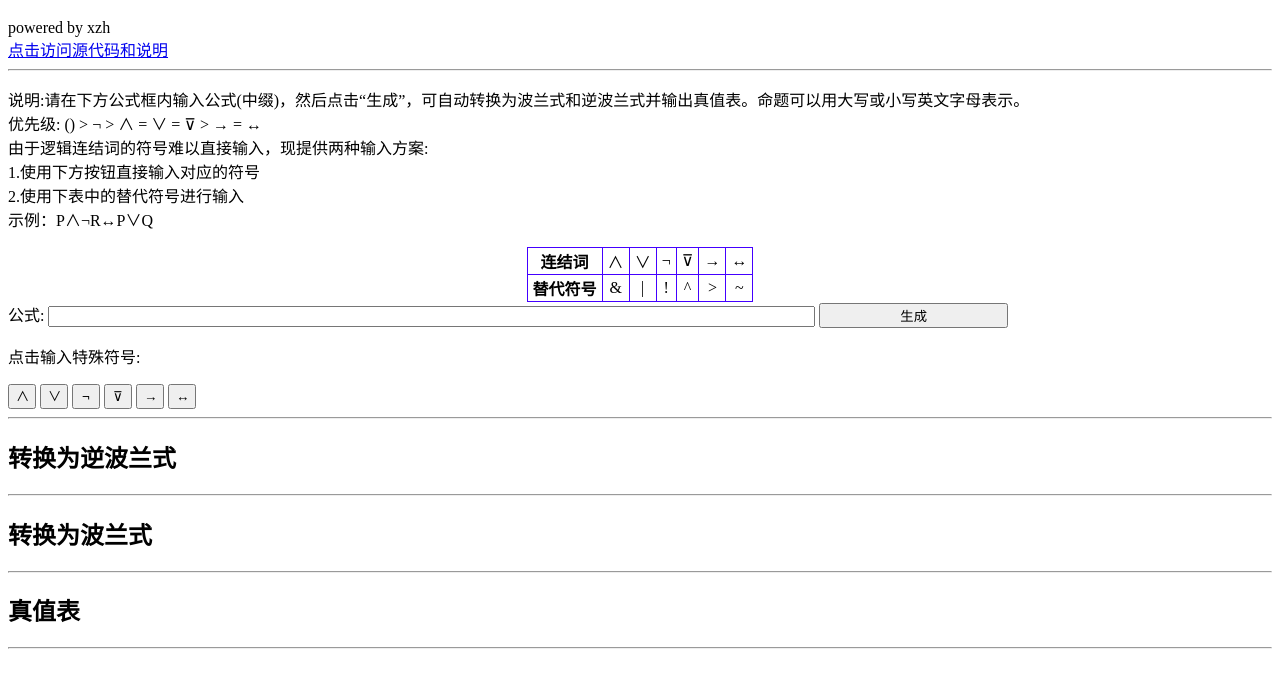
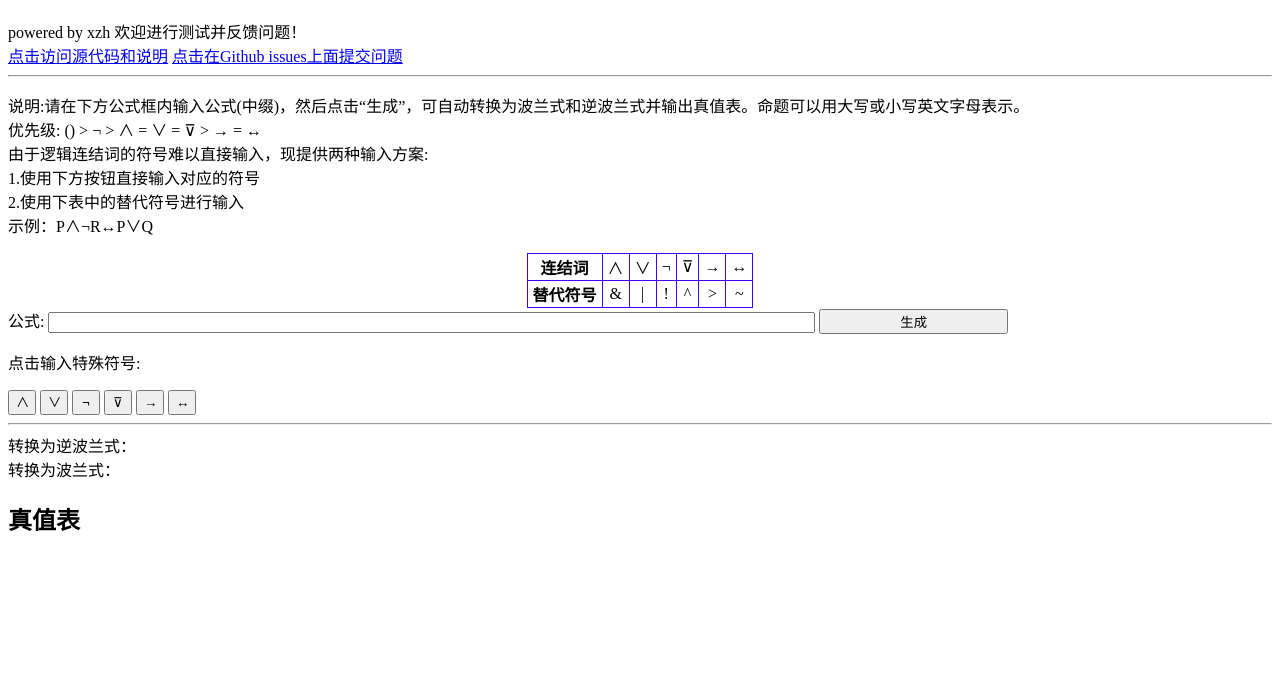
Before and after one commit to eternalcomet/BoolTable, a plain HTML site: page index.html in a window 1280 px wide. Shown: the part 70-758 px from the top of the page. Drawn offline with Linux system fonts and the light colour scheme.

Commit message:
ui调整

```diff
--- a/index.html
+++ b/index.html
@@ -11,8 +11,9 @@
 
 <body>
     <h1>真值表生成工具</h1>
-    <div>powered by xzh</div>
+    <div>powered by xzh 欢迎进行测试并反馈问题！</div>
     <a href="https://github.com/eternalcomet/BoolTable/">点击访问源代码和说明</a>
+    <a href="https://github.com/eternalcomet/BoolTable/issues/new">点击在Github issues上面提交问题</a>
     <hr />
     <p>说明:请在下方公式框内输入公式(中缀)，然后点击“生成”，可自动转换为波兰式和逆波兰式并输出真值表。命题可以用大写或小写英文字母表示。<br>优先级: () > ¬ > ∧ = ∨ = ⊽ > → = ↔<br>
         由于逻辑连结词的符号难以直接输入，现提供两种输入方案:<br />
@@ -67,17 +68,11 @@
         <button onclick="input_sign()">→</button>
         <button onclick="input_sign()">↔</button>
     </div>
-
     <hr />
-    <h2>转换为逆波兰式</h2>
-    <p id="re-polish"></p>
-    <hr />
-    <h2>转换为波兰式</h2>
-    <p id="polish"></p>
-    <hr />
+    <div>转换为逆波兰式：<span id="re-polish"></span></div>
+    <div>转换为波兰式：<span id="polish"></span></div>
     <h2>真值表</h2>
     <p id="bool-table"></p>
-    <hr />
 
 </body>
 
```
